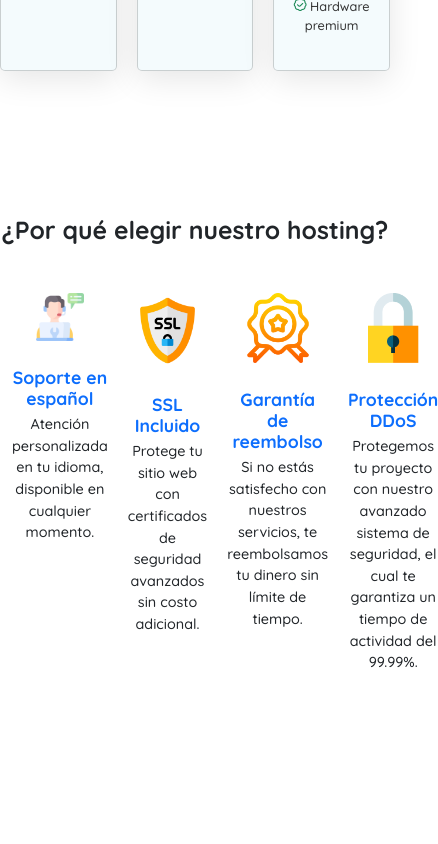
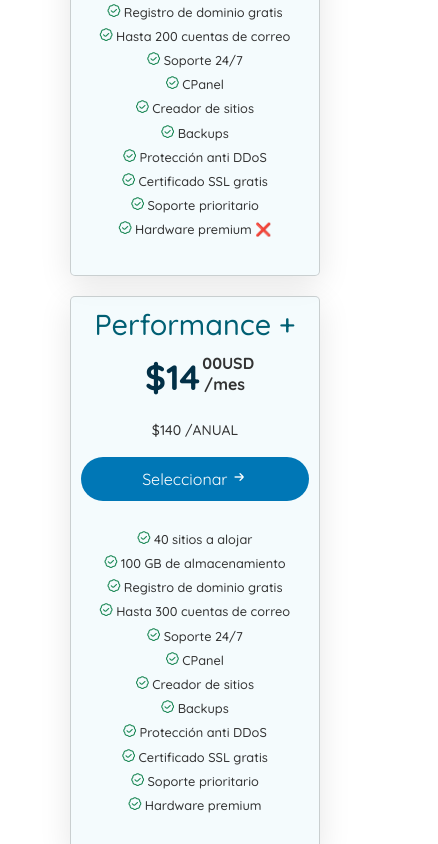
Before and after one commit to z4myk/nevaon-front, a React (Vite) app: page / in a window 390 px wide. Shown: the part 1901-2745 px from the top of the page, 438 px wide, since content can reach past the window. Built offline with nearby package versions, Linux system fonts and the light colour scheme.

Commit message:
fix responsive homePage

```diff
--- a/src/components/home/Characteristics.jsx
+++ b/src/components/home/Characteristics.jsx
@@ -14,7 +14,7 @@ export const Characteristics = () => {
         <h2 className="mb-5">¿Por qué elegir nuestro hosting?</h2>
 
 
-        <div className="d-flex justify-content-between container ">
+        <div className="d-flex flex-column flex-md-row justify-content-between container ">
   <div className="feature-card text-center">
     <img src={support} className="w-50 mb-3" />
     <h5 className="text-primary">Soporte en español</h5>
--- a/src/components/home/HeaderPlans.jsx
+++ b/src/components/home/HeaderPlans.jsx
@@ -21,7 +21,7 @@ export const HeaderPlans = () => {
         caracter10: "Certificado SSL gratis ❌",
         caracter11: "Hardware premium ❌",
         caracter12: "Soporte prioritario ❌",
-        link: "#"
+        link: "https://billing.nevaon.com/index.php?rp=/store/hosting-web/hosting-web-basic"
     },
     {
         name: "Performance",
@@ -39,7 +39,7 @@ export const HeaderPlans = () => {
         caracter10: "Certificado SSL gratis",
         caracter11: "Soporte prioritario",
         caracter12: "Hardware premium ❌",
-        link: "#"
+        link: "https://billing.nevaon.com/index.php?rp=/store/hosting-web/hosting-web-performance"
     },
     {
         name: "Performance +",
@@ -57,7 +57,7 @@ export const HeaderPlans = () => {
         caracter10: "Certificado SSL gratis",
         caracter11: "Soporte prioritario",
         caracter12: "Hardware premium",
-        link: "#"
+        link: "https://billing.nevaon.com/index.php?rp=/store/hosting-web/hosting-web-performance-1"
     }
 ];
 
@@ -80,7 +80,7 @@ export const HeaderPlans = () => {
       </div>
 
         <h2 className="text-center mt-5">Conoce las mejores soluciones para tu proyecto online</h2>
-      <div className="cards-container mb-5 pb-5">
+      <div className="cards-container d-flex flex-wrap justify-content-center mb-5 pb-5">
             {hostingPlans.map((plan, index) => (
                 <div className="card" key={index}>
                     <h3>{plan.name}</h3>
@@ -90,7 +90,7 @@ export const HeaderPlans = () => {
                         <span className="per-month"><b>/mes</b></span>
                     </p>
                     <p className="annual-price  small">{plan.annualPrice} /ANUAL</p>
-                    <a href={plan.link} className="btn buttonSelect mb-4">Seleccionar <i class="fi fi-rr-arrow-small-right"></i></a>
+                    <a href={plan.link} target="_blank" className="btn buttonSelect mb-4">Seleccionar <i class="fi fi-rr-arrow-small-right"></i></a>
                     <ul>
                         {[...Array(12).keys()].map(i => (
                             <li key={i} className="parrafo"><i className="fi fi-rr-badge-check text-success"></i> {plan[`caracter${i+1}`]}</li>
--- a/src/components/home/Information.jsx
+++ b/src/components/home/Information.jsx
@@ -18,7 +18,7 @@ export const Information = () => {
                     <img src={nube} alt="Escritorio Virtual" className="img-fluid rounded shadow-sm w-75" />
                 </div>
                 <div className="col-md-6">
-                    <h3 className="text-primary">¿Qué es un Escritorio Virtual?</h3>
+                    <h3 className="text-primary mt-3">¿Qué es un Escritorio Virtual?</h3>
                     <p className="text-muted">
                         Un entorno de trabajo accesible desde cualquier dispositivo con internet. Brinda seguridad, flexibilidad y alto rendimiento sin depender de hardware físico.
                     </p>
@@ -39,7 +39,7 @@ export const Information = () => {
                     <img src={webhost} alt="Hosting Web" className="img-fluid rounded shadow-sm" />
                 </div>
                 <div className="col-md-6 order-md-1">
-                    <h3 className="text-primary">¿Qué es un Hosting Web?</h3>
+                    <h3 className="text-primary mt-3">¿Qué es un Hosting Web?</h3>
                     <p className="text-muted">
                         Es el servicio que permite almacenar y publicar tu sitio web en internet, asegurando estabilidad, rendimiento y seguridad.
                     </p>
```
